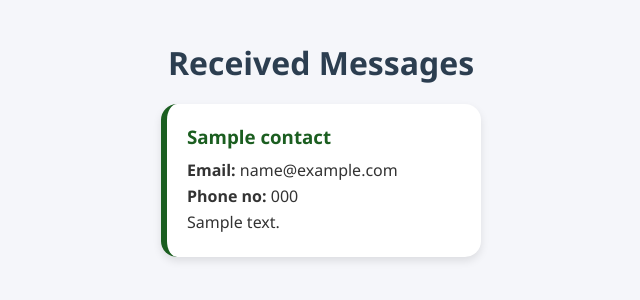
After one commit to saksham801/Adhyayan_Coaching_Institute, a Django app: page /dashboard/get_message/ in a window 1280 px wide. The commit adds this page. Shown: the top 300 px of the page, without its empty margins (319-959 px from the left). Run offline with Django 5.2, Linux system fonts and the light colour scheme; a user stored in the database is signed in; tables that the repository leaves empty hold one stand-in row (values such as "Sample post"); a database or web service that is not in the repository returns one stand-in record (values such as "Sample title"); parts of the project's set-up code (start-up, migrations or seed data) failed here and were passed over.

Commit message:
updated github

```diff
--- a/dashboard/templates/dash.html
+++ b/dashboard/templates/dash.html
@@ -75,7 +75,7 @@
     <div class="card">
         <h3 class="text-xl font-semibold mb-2">Admin Panel</h3>
         <p class="text-gray-400">Access admin tools and insights.</p>
-        <a href="" class="inline-block mt-4 glow-button">Go to Admin Panel</a>
+        <a href="{% url 'get_message' %}" class="inline-block mt-4 glow-button">Go to Admin Panel</a>
     </div>
     {% endif %}
     </div>
--- /dev/null
+++ b/dashboard/templates/mess.html
@@ -0,0 +1,81 @@
+<!DOCTYPE html>
+<html lang="en">
+<head>
+  <meta charset="UTF-8">
+  <meta name="viewport" content="width=device-width, initial-scale=1.0">
+  <title>Admin - Messages</title>
+  <style>
+    body {
+      margin: 0;
+      padding: 20px;
+      font-family: 'Segoe UI', sans-serif;
+      background-color: #f5f6fa;
+    }
+
+    h1 {
+      text-align: center;
+      color: #2c3e50;
+      margin-bottom: 20px;
+    }
+
+    .container {
+      display: flex;
+      flex-wrap: wrap;
+      gap: 20px;
+      justify-content: center;
+    }
+
+    .message-card {
+      background-color: #ffffff;
+      border-left: 6px solid #1b5e20;
+      border-radius: 16px;
+      padding: 20px;
+      width: 100%;
+      max-width: 320px;
+      box-shadow: 0 4px 8px rgba(0, 0, 0, 0.1);
+      box-sizing: border-box;
+    }
+
+    .message-card h3 {
+      margin-top: 0;
+      margin-bottom: 10px;
+      color: #1b5e20;
+    }
+
+    .message-card p {
+      margin: 4px 0;
+      color: #333;
+    }
+
+    .message-card small {
+      color: #777;
+    }
+
+    @media (max-width: 400px) {
+      body {
+        padding: 10px;
+      }
+
+      .message-card {
+        padding: 16px;
+        width: 100%;
+      }
+    }
+  </style>
+</head>
+<body>
+
+  <h1>Received Messages</h1>
+  <div class="container">
+    {% for messag in message %}
+    <div class="message-card">
+      <h3>{{ messag.name }}</h3>
+      <p><strong>Email:</strong> {{ messag.email }}</p>
+      <p><strong>Phone no:</strong> {{ messag.phone_no }}</p>
+      <p>{{ messag.message }}</p>
+    </div>
+    {% endfor %}
+  </div>
+
+</body>
+</html>
--- a/dashboard/urls.py
+++ b/dashboard/urls.py
@@ -21,7 +21,8 @@ from dashboard import views
 
 urlpatterns = [
    path('',views.dashboard,name='dashboard'),
-   path('logout/',views.logout1,name='logout')
+   path('logout/',views.logout1,name='logout'),
+   path('get_message/',views.message,name='get_message')
 
 
 ]
--- a/dashboard/views.py
+++ b/dashboard/views.py
@@ -2,6 +2,11 @@ from django.shortcuts import render
 from django.contrib.auth.decorators import login_required
 from django.contrib.auth import logout
 from django.views.decorators.csrf import csrf_protect
+import pymongo
+
+client = pymongo.MongoClient('mongodb+srv://dubeysaksham796:Iron_Man@adhyayancoachinginstitu.hqcuhrf.mongodb.net/?retryWrites=true&w=majority&appName=AdhyayanCoachingInstitute')
+db = client['Adhyayan_Coaching_Institute']
+collection1 = db['contact']
 
 
 # Create your views here.
@@ -9,10 +14,19 @@ from django.views.decorators.csrf import csrf_protect
 @csrf_protect
 def dashboard(request):
     allow_email = ['dubeysaksham796@gmail.com','dubeysaksham801@gmail.com','singhnidhi2713@gmail.com']
-
     return render(request, 'dash.html',{'allow_email':allow_email})
 
 @csrf_protect
 def logout1(request):
     logout(request)
     return render(request,'logout.html')
+
+@login_required
+@csrf_protect
+def message(request):
+    allow_email = ['dubeysaksham796@gmail.com','dubeysaksham801@gmail.com','singhnidhi2713@gmail.com']
+    if request.user.email in allow_email:
+        message1 = list(collection1.find())
+        return render(request,'mess.html',{"message": message1})
+    else:
+        return render(request, 'index.html')
```
Also changed, not shown: db.sqlite3.
